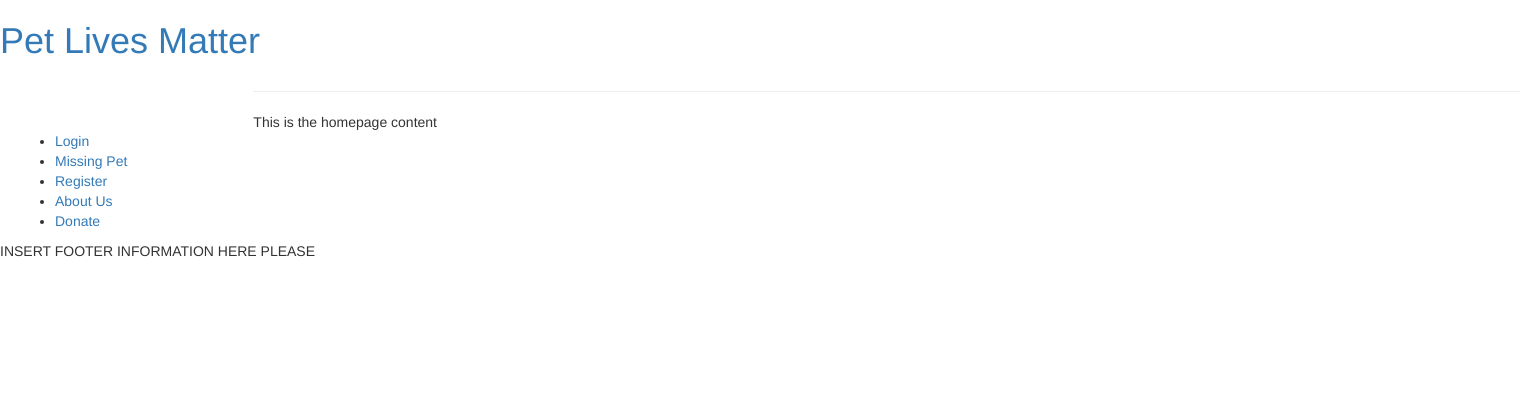
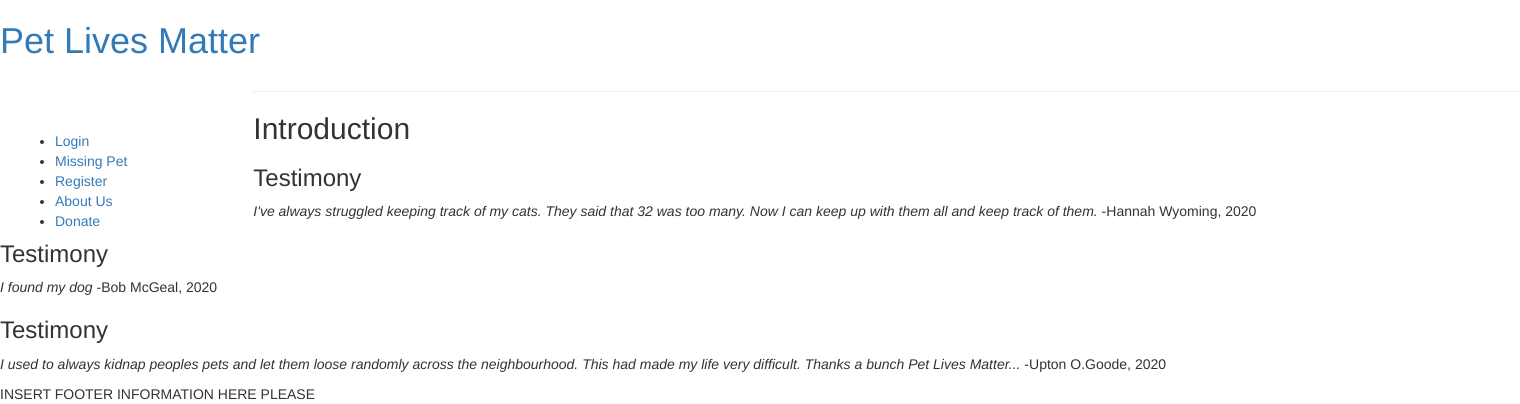
Before and after one commit to LucianEarl/TOKB-Pet-registery, a Django app: page / in a window 1520 px wide. Shown: the part 399-803 px from the top of the page. Before the commit the page ends 656 px from the top, so only its background shows below. Run offline with Django 3.2, Linux system fonts and the light colour scheme; parts of the project's set-up code (start-up, migrations or seed data) failed here and were passed over; some libraries are stand-ins or nearby versions.

Commit message:
updated home html

```diff
--- a/PetLivesMatter/PetRegistry/templates/home.html
+++ b/PetLivesMatter/PetRegistry/templates/home.html
@@ -1,4 +1,32 @@
 {% extends "base.html" %}
 {% block content %}
-  <p>This is the homepage content</p>
+  <div class = "intro">
+    <h2>Introduction</h2>
+  </div>
+  <div class = "Testimony">
+    <h3>Testimony</h3>
+    <p>
+      <i>I've always struggled keeping track of my cats. They
+      said that 32 was too many. Now I can keep up with them all
+     and keep track of them.</i>
+     -Hannah Wyoming, 2020
+    </p>
+  </div>
+  <div class = "Testimony">
+    <h3>Testimony</h3>
+    <p>
+      <i>I found my dog</i>
+     -Bob McGeal, 2020
+    </p>
+  </div>
+  <div class = "Testimony">
+    <h3>Testimony</h3>
+    <p>
+      <i>I used to always kidnap peoples pets and let them loose randomly
+        across the neighbourhood. This had made my life very difficult.
+        Thanks a bunch Pet Lives Matter...</i>
+     -Upton O.Goode, 2020
+    </p>
+  </div>
+
 {% endblock %}
```
